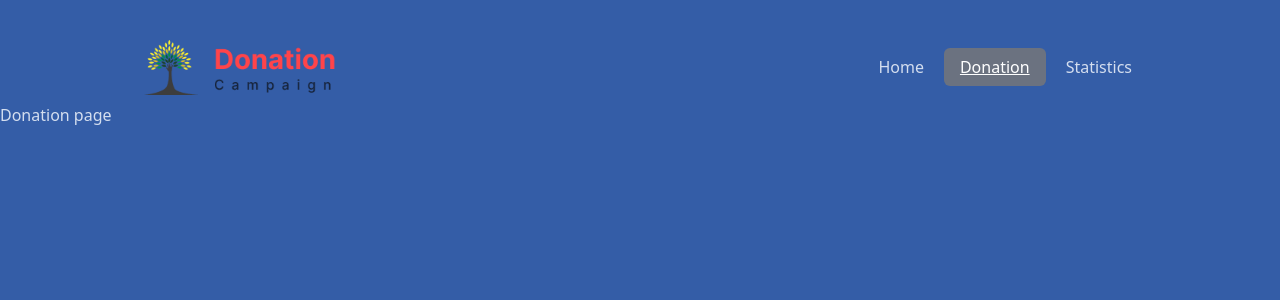
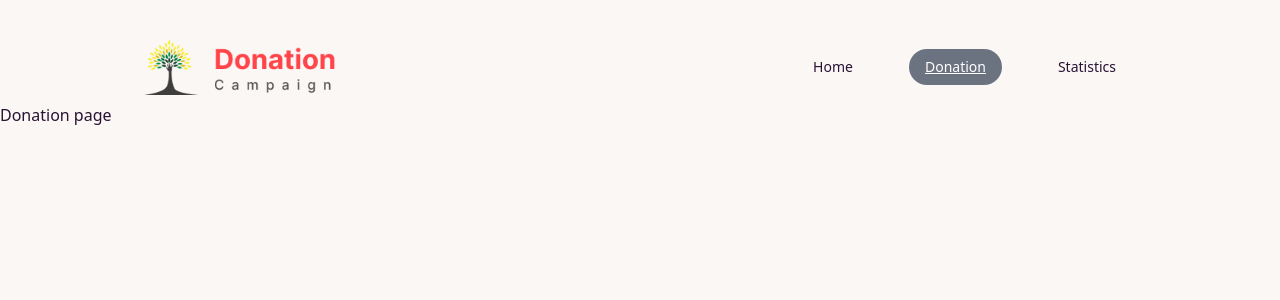
Before and after one commit to rakibul226/Donation-Campaign_A8, a React (Vite) app: page /donation in a window 1280 px wide. Shown: the top 300 px of the page. Built offline with nearby package versions, Linux system fonts and the light colour scheme.

Commit message:
navbar complete

```diff
--- a/index.html
+++ b/index.html
@@ -1,5 +1,5 @@
 <!doctype html>
-<html lang="en" data-theme="aqua">
+<html lang="en" data-theme="cupcake">
   <head>
     <meta charset="UTF-8" />
     <link rel="icon" type="image/svg+xml" href="/vite.svg" />
--- a/src/Pages/Navbar.jsx
+++ b/src/Pages/Navbar.jsx
@@ -2,30 +2,31 @@ import { Link, NavLink } from "react-router-dom";
 
 const Navbar = () => {
     return (
-        <div className="navbar bg-base-100 md:px-14 lg:px-36 pt-10 justify-between ">
-  <div className="navbar-start md:navbar-start">
-    <div className="dropdown">
+        <div className="navbar bg-base-100 md:px-14 lg:px-36 pt-10">
+  <div className="navbar-start">
+    <div className="dropdown flex flex-1 md:flex-none">
       <div tabIndex={0} role="button" className="btn btn-ghost md:hidden">
         <svg xmlns="http://www.w3.org/2000/svg" className="h-5 w-5" fill="none" viewBox="0 0 24 24" stroke="currentColor"><path strokeLinecap="round" strokeLinejoin="round" strokeWidth="2" d="M4 6h16M4 12h8m-8 6h16" /></svg>
       </div>
-      <ul tabIndex={0} className="menu menu-sm dropdown-content mt-3 z-[1] p-2 shadow bg-base-100 rounded-box w-52">
-      <li><a>Home</a></li>
-      <li>
-        <a href="">Donation</a>
-      </li>
-      <li><a>Statistics</a></li>
+      <ul tabIndex={0} className="menu menu-sm dropdown-content mt-3 z-[1] p-2 shadow bg-base-100 rounded-box w-52 gap-1">
+        <li><Link to="/">Home </Link></li>
+        <li><Link to="/donation">Donation </Link></li>
+        <li><Link to="/statistics">Statistics </Link></li>
       </ul>
     </div>
-    <Link to="/" className="ml-40 w-48 mb-4 md:m-0 text-xl"> <img src="../../public/Logo.png" alt="Donation"/></Link>
+    <div className="flex flex-1 md:flex-none pr-4 ">
+    <Link to="/" className="ml-40 w-48 mb-4 md:m-0 "> <img src="../../public/Logo.png" alt="" /></Link>
+
+    </div>
   </div>
   <div className="navbar-end hidden md:flex">
-    <ul className=" gap-5 justify-stretch menu-horizontal px-1 ">
+    <ul className="menu md:gap5 lg:gap-10 menu-horizontal px-1">
 
       <li>
                     <NavLink
                             to="/"
                             className={({ isActive, isPending }) =>
-                                isPending ? "pending" : isActive ? "bg-gray-500 text-white underline px-4 py-2 rounded-md" : ""
+                                isPending ? "pending" : isActive ? "bg-gray-500 text-white underline" : ""
                             }
                             >
                             Home
@@ -36,8 +37,8 @@ const Navbar = () => {
                     <NavLink
                             to="./Donation"
                             className={({ isActive, isPending }) =>
-                                isPending ? "pending" : isActive ? "bg-gray-500 text-white underline px-4 py-2 rounded-md" : ""
-                        }
+                                isPending ? "pending" : isActive ? "bg-gray-500 text-white underline" : ""
+                            }
                             >
                             Donation
                     </NavLink>
@@ -47,8 +48,8 @@ const Navbar = () => {
                     <NavLink
                             to="./Statistics"
                             className={({ isActive, isPending }) =>
-                                 isPending ? "pending" : isActive ? "bg-gray-500 text-white underline px-4 py-2 rounded-md" : ""
-                        }
+                                isPending ? "pending" : isActive ? "bg-gray-500 text-white underline" : ""
+                            }
                             >
                             Statistics
                     </NavLink>
```
